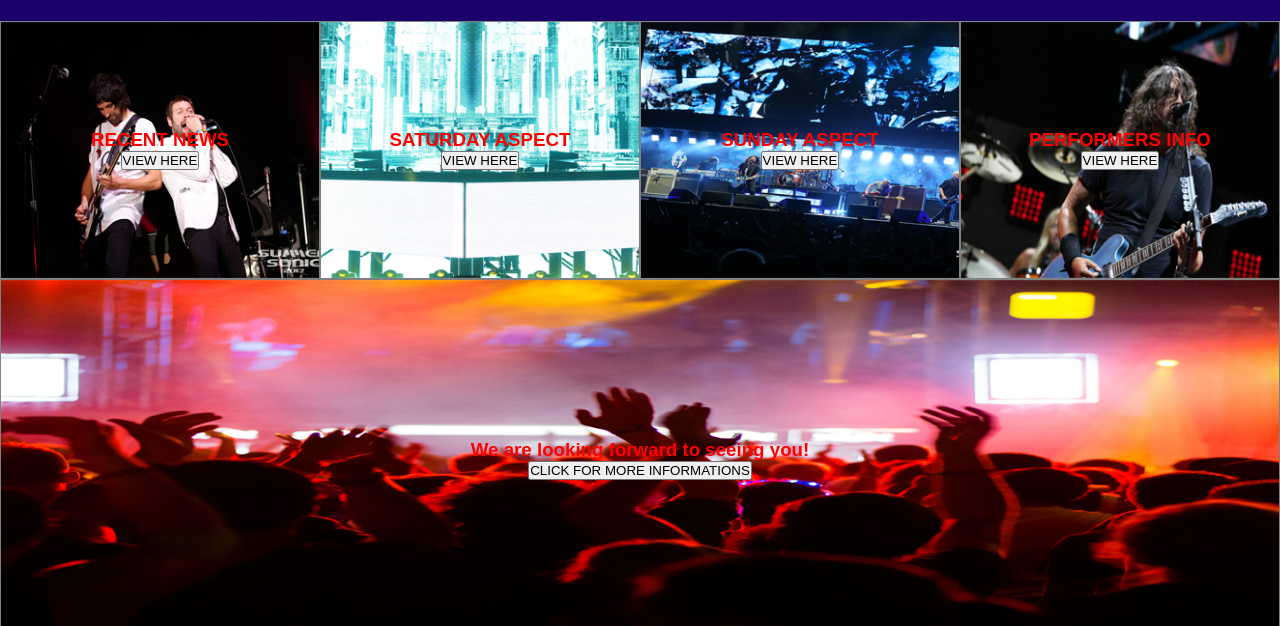
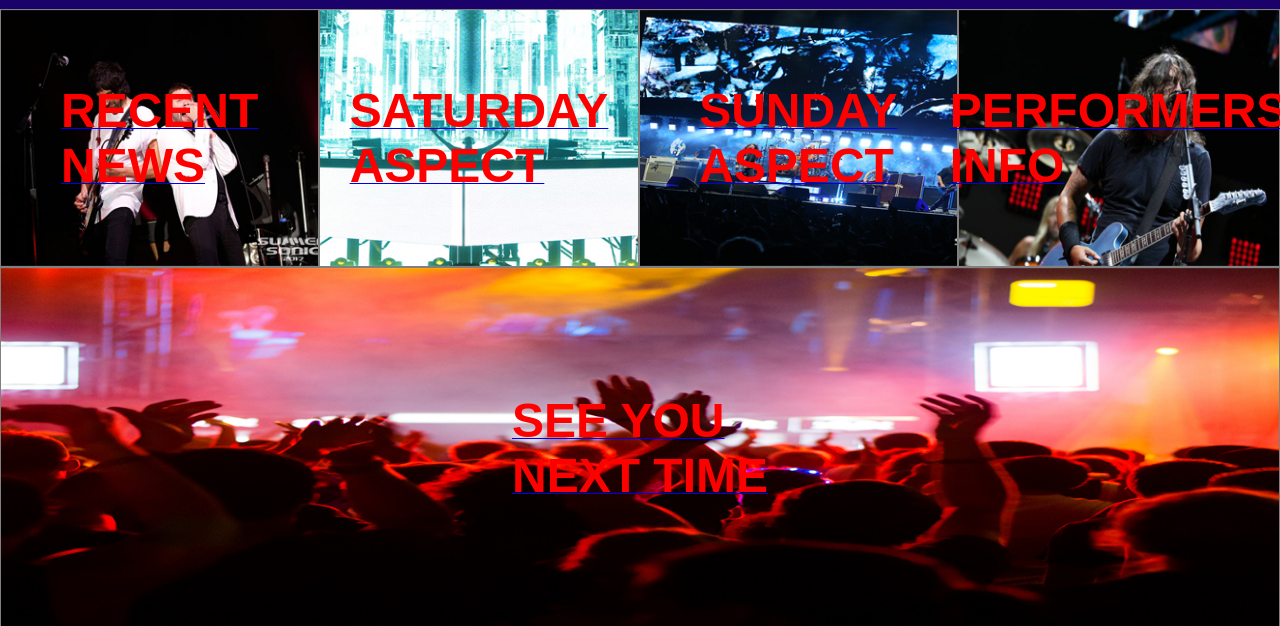
Before and after one commit to KakuPhilip/mmp200, a plain HTML site: page midtern_mmp200_11:6/index.html in a window 1280 px wide. Shown: the part 511-1137 px from the top of the page. Drawn offline with Linux system fonts and the light colour scheme.

Commit message:
Add files via upload

```diff
--- a/midtern_mmp200_11:6/index.html
+++ b/midtern_mmp200_11:6/index.html
@@ -19,7 +19,11 @@
       <script src="https://use.fontawesome.com/257ea50967.js"></script>
   </head>
   <body>
-      <div class="container-fluid"> <!-- this div holds all content in the page -->
+
+          <header>
+          <h1><img src="images/logo.png" alt="The Sonic Music Festival"></h1>
+        </header>
+        <div class="container-fluid"> <!-- this div holds all content in the page -->
         <nav>
             <button id="toggle-menu" onclick="toggleVis('mainNav');">
                 <i class="fa fa-bars" aria-hidden="true"></i>
@@ -57,42 +61,51 @@
             <li><a href="#">Sponsor</a>
           </ul>
         </nav>
-          <header>
-          <h1><img src="images/logo.png" alt="The Sonic Music Festival"></h1>
           <h2>SEPTEMBER 02-03, 2017 | Central Park, NEW YORK CITY</h2>
-        </header>
-
         <div id="content">
             <div class="row">
                 <div id="merch" class="col">
-                    <h3>RECENT NEWS</h3>
-                    <button>VIEW HERE</button>
+                    <a href="#">
+                        <h3><font size="20"><font color="red">RECENT</font></font></h3>
+                    <h4><font size="20"><font color="red">NEWS</font></font></h4>
+                    </a>
                 </div><!-- closing .col -->
                 <div id="friday" class="col">
-                    <h3>SATURDAY ASPECT</h3>
-                    <button>VIEW HERE</button>
+                    <a href="#">
+                    <h3><font size="20"><font color="red">SATURDAY</font></font></h3>
+                    <h4><font size="20"><font color="red">ASPECT</font></font></h4>
+                    </a>
                 </div><!-- closing .col -->
                 <div id="sat" class="col">
-                    <h3>SUNDAY ASPECT</h3>
-                    <button>VIEW HERE</button>
+                    <a href="#">
+                    <h3><font size="20"><font color="red">SUNDAY</font></font></h3>
+                    <h4><font size="20"><font color="red">ASPECT</font></font></h4>
+                    </a>
                 </div><!-- closing .col -->
                 <div id="sun" class="col">
-                    <h3>PERFORMERS INFO</h3>
-                    <button>VIEW HERE</button>
+                    <a href="#">
+                    <h3><font size="20"><font color="red">PERFORMERS</font></font></h3>
+                    <h4><font size="20"><font color="red">INFO</font></font></h4>
+                    </a>
                 </div> <!-- closing .col -->
             </div> <!-- closing .row -->
             <div id="large-photo">
-                <h3>We are looking forward to seeing you! </h3>
-                <button>CLICK FOR MORE INFORMATIONS</button>
+                <a href="#">
+                <h3><font size="20"><font color="red">SEE YOU</font></font></h3>
+                <h4><font size="20"><font color="red">NEXT TIME</font></font></h4>
+                </a>
             </div>
         </div> <!-- closing #content -->
         <footer>
+            <a href="#">PRIVACY</a> | <a href="#">TERMS & CONDITIONS</a>| American Composers Orchestra, 240 West 35th St., Ste. 405, New York, NY 10001-2506 | Telephone: 212.977.8495 Fax: 212.977.8995 |Email:<a href="#"> sonic@americancomposers.org</a>
+            <section>
             <i class="fa fa-twitter-square fa-2x"></i>
             <i class="fa fa-facebook-square fa-2x"></i>
             <i class="fa fa-youtube-square fa-2x"></i>
             <i class="fa fa-instagram fa-2x"></i>
             <i class="fa fa-google-plus-square fa-2x"></i>
             <i class="fa fa-music fa-2x"></i>
+            </section>
         </footer>
     </div> <!-- closing .container-fluid -->
   </body>
```
